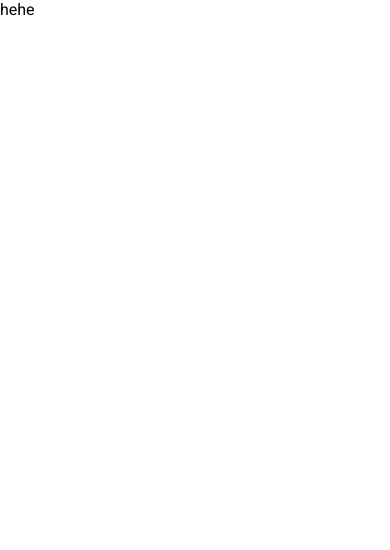
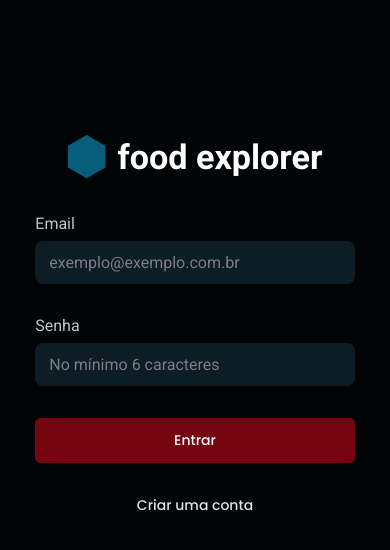
Before and after one commit to eduardonobrega/food-explorer-frontend, a React (Vite) app: page / in a window 390 px wide. Shown: the top 550 px of the page. Built offline with nearby package versions, Linux system fonts and the light colour scheme.

Commit message:
page signIn

```diff
--- a/package.json
+++ b/package.json
@@ -11,6 +11,7 @@
   "dependencies": {
     "react": "^18.2.0",
     "react-dom": "^18.2.0",
+    "react-router-dom": "^6.8.2",
     "styled-components": "^5.3.8"
   },
   "devDependencies": {
--- a/src/main.jsx
+++ b/src/main.jsx
@@ -1,11 +1,17 @@
 import React from 'react';
 import ReactDOM from 'react-dom/client';
+
 import { ThemeProvider } from 'styled-components';
+import theme from './styles/theme';
 import GlobalStyles from './styles/global';
+
+import { SignIn } from './pages/SignIn';
 
 ReactDOM.createRoot(document.getElementById('root')).render(
   <React.StrictMode>
-    <GlobalStyles />
-    <h1>hehe</h1>
+    <ThemeProvider theme={theme.darkTheme}>
+      <GlobalStyles />
+      <SignIn />
+    </ThemeProvider>
   </React.StrictMode>
 );
--- /dev/null
+++ b/src/pages/SignIn/index.jsx
@@ -0,0 +1,49 @@
+import { Input } from '../../components/Input';
+import { Button } from '../../components/Button';
+import { LinkText } from '../../components/LinkText';
+
+import { Container, Form } from './styles';
+
+export function SignIn() {
+  return (
+    <Container>
+      <h1>
+        <svg
+          width="39"
+          height="44"
+          viewBox="0 0 39 44"
+          fill="none"
+          xmlns="http://www.w3.org/2000/svg"
+        >
+          <path
+            d="M19.6574 0L38.4133 10.8287V32.4862L19.6574 43.3149L0.901548 32.4862V10.8287L19.6574 0Z"
+            fill="#065E7C"
+          />
+        </svg>
+        food explorer
+      </h1>
+      <Form onSubmit={(e) => e.preventDefault()}>
+        <h2>Faça login</h2>
+
+        <Input
+          type="email"
+          id="email"
+          label="Email"
+          placeholder="exemplo@exemplo.com.br"
+          required
+        />
+
+        <Input
+          type="password"
+          id="password"
+          label="Senha"
+          placeholder="No mínimo 6 caracteres"
+          minLength="6"
+          required
+        />
+        <Button title="Entrar" />
+        <LinkText name="Criar uma conta" />
+      </Form>
+    </Container>
+  );
+}
--- /dev/null
+++ b/src/pages/SignIn/styles.js
@@ -0,0 +1,300 @@
+import styled from 'styled-components';
+
+export const Container = styled.div`
+  min-height: 100vh;
+  overflow: hidden;
+
+  > h1 {
+    color: ${({ theme }) => theme.LIGHT[100]};
+    font-size: clamp(3.2rem, 2.2rem + 3.125vw, 4.2rem);
+    font-weight: 700;
+
+    -webkit-animation: focus-in-expand 0.7s cubic-bezier(0.25, 0.46, 0.45, 0.94)
+      both;
+    animation: focus-in-expand 0.7s cubic-bezier(0.25, 0.46, 0.45, 0.94) both;
+
+    display: flex;
+    align-items: center;
+    justify-content: center;
+    gap: 1.1rem;
+  }
+
+  @media (min-width: 640px) {
+    padding: 0 7vw;
+    display: flex;
+    justify-content: space-between;
+    align-items: center;
+    gap: 2rem;
+
+    > h1 {
+      margin-top: -2rem;
+      flex-shrink: 0;
+      font-size: clamp(2.6rem, -3.8rem + 10vw, 4.2rem);
+      -webkit-animation: tracking-in-expand 0.7s
+        cubic-bezier(0.215, 0.61, 0.355, 1) 0.65s both;
+      animation: tracking-in-expand 0.7s cubic-bezier(0.215, 0.61, 0.355, 1)
+        0.65s both;
+    }
+  }
+
+  @media (max-width: 640px) {
+    padding-top: 16vh;
+  }
+
+  // keyframes
+
+  @-webkit-keyframes tracking-in-expand {
+    0% {
+      letter-spacing: -0.5em;
+      opacity: 0;
+    }
+    40% {
+      opacity: 0.6;
+    }
+    100% {
+      opacity: 1;
+    }
+  }
+  @keyframes tracking-in-expand {
+    0% {
+      letter-spacing: -0.5em;
+      opacity: 0;
+    }
+    40% {
+      opacity: 0.6;
+    }
+    100% {
+      opacity: 1;
+    }
+  }
+
+  @-webkit-keyframes focus-in-expand {
+    0% {
+      letter-spacing: -0.5em;
+      -webkit-filter: blur(12px);
+      filter: blur(12px);
+      opacity: 0;
+    }
+    100% {
+      -webkit-filter: blur(0px);
+      filter: blur(0px);
+      opacity: 1;
+    }
+  }
+  @keyframes focus-in-expand {
+    0% {
+      letter-spacing: -0.5em;
+      -webkit-filter: blur(12px);
+      filter: blur(12px);
+      opacity: 0;
+    }
+    100% {
+      -webkit-filter: blur(0px);
+      filter: blur(0px);
+      opacity: 1;
+    }
+  }
+`;
+
+export const Form = styled.form`
+  margin: 0 auto;
+  padding: clamp(3.2rem, 1.6941rem + 4.7059vw, 6.4rem);
+  border-radius: 1.6rem;
+
+  display: flex;
+  width: 100%;
+  flex-direction: column;
+  gap: 3.2rem;
+
+  -webkit-animation: bounce-in-bottom 1.1s both;
+  animation: bounce-in-bottom 1.1s both;
+
+  > h2 {
+    display: none;
+  }
+
+  > div:nth-child(4):hover {
+    animation: jello-horizontal 0.9s both;
+  }
+
+  @media (min-width: 640px) {
+    width: min(95%, 476px);
+
+    background-color: ${({ theme }) => theme.DARK[700]};
+    margin: 0;
+
+    -webkit-animation: tilt-in-tr 0.65s cubic-bezier(0.25, 0.46, 0.45, 0.94)
+      both;
+    animation: tilt-in-tr 0.65s cubic-bezier(0.25, 0.46, 0.45, 0.94) both;
+
+    h2 {
+      display: block;
+      text-align: center;
+      font-size: 3.2rem;
+      font-weight: 500;
+      font-family: 'Poppins', sans-serif;
+    }
+  }
+
+  // keyframes
+
+  @keyframes jello-horizontal {
+    0% {
+      transform: scale3d(1, 1, 1);
+    }
+    30% {
+      transform: scale3d(1.25, 0.75, 1);
+    }
+    40% {
+      transform: scale3d(0.75, 1.25, 1);
+    }
+    50% {
+      transform: scale3d(1.15, 0.85, 1);
+    }
+    65% {
+      transform: scale3d(0.95, 1.05, 1);
+    }
+    75% {
+      transform: scale3d(1.05, 0.95, 1);
+    }
+    100% {
+      transform: scale3d(1, 1, 1);
+    }
+  }
+
+  @-webkit-keyframes tilt-in-tr {
+    0% {
+      -webkit-transform: rotateY(-35deg) rotateX(20deg) translate(250px, -250px)
+        skew(-12deg, -15deg);
+      transform: rotateY(-35deg) rotateX(20deg) translate(250px, -250px)
+        skew(-12deg, -15deg);
+      opacity: 0;
+    }
+    100% {
+      -webkit-transform: rotateY(0) rotateX(0deg) translate(0, 0)
+        skew(0deg, 0deg);
+      transform: rotateY(0) rotateX(0deg) translate(0, 0) skew(0deg, 0deg);
+      opacity: 1;
+    }
+  }
+  @keyframes tilt-in-tr {
+    0% {
+      -webkit-transform: rotateY(-35deg) rotateX(20deg) translate(250px, -250px)
+        skew(-12deg, -15deg);
+      transform: rotateY(-35deg) rotateX(20deg) translate(250px, -250px)
+        skew(-12deg, -15deg);
+      opacity: 0;
+    }
+    100% {
+      -webkit-transform: rotateY(0) rotateX(0deg) translate(0, 0)
+        skew(0deg, 0deg);
+      transform: rotateY(0) rotateX(0deg) translate(0, 0) skew(0deg, 0deg);
+      opacity: 1;
+    }
+  }
+
+  @-webkit-keyframes bounce-in-bottom {
+    0% {
+      -webkit-transform: translateY(500px);
+      transform: translateY(500px);
+      -webkit-animation-timing-function: ease-in;
+      animation-timing-function: ease-in;
+      opacity: 0;
+    }
+    38% {
+      -webkit-transform: translateY(0);
+      transform: translateY(0);
+      -webkit-animation-timing-function: ease-out;
+      animation-timing-function: ease-out;
+      opacity: 1;
+    }
+    55% {
+      -webkit-transform: translateY(65px);
+      transform: translateY(65px);
+      -webkit-animation-timing-function: ease-in;
+      animation-timing-function: ease-in;
+    }
+    72% {
+      -webkit-transform: translateY(0);
+      transform: translateY(0);
+      -webkit-animation-timing-function: ease-out;
+      animation-timing-function: ease-out;
+    }
+    81% {
+      -webkit-transform: translateY(28px);
+      transform: translateY(28px);
+      -webkit-animation-timing-function: ease-in;
+      animation-timing-function: ease-in;
+    }
+    90% {
+      -webkit-transform: translateY(0);
+      transform: translateY(0);
+      -webkit-animation-timing-function: ease-out;
+      animation-timing-function: ease-out;
+    }
+    95% {
+      -webkit-transform: translateY(8px);
+      transform: translateY(8px);
+      -webkit-animation-timing-function: ease-in;
+      animation-timing-function: ease-in;
+    }
+    100% {
+      -webkit-transform: translateY(0);
+      transform: translateY(0);
+      -webkit-animation-timing-function: ease-out;
+      animation-timing-function: ease-out;
+    }
+  }
+  @keyframes bounce-in-bottom {
+    0% {
+      -webkit-transform: translateY(500px);
+      transform: translateY(500px);
+      -webkit-animation-timing-function: ease-in;
+      animation-timing-function: ease-in;
+      opacity: 0;
+    }
+    38% {
+      -webkit-transform: translateY(0);
+      transform: translateY(0);
+      -webkit-animation-timing-function: ease-out;
+      animation-timing-function: ease-out;
+      opacity: 1;
+    }
+    55% {
+      -webkit-transform: translateY(65px);
+      transform: translateY(65px);
+      -webkit-animation-timing-function: ease-in;
+      animation-timing-function: ease-in;
+    }
+    72% {
+      -webkit-transform: translateY(0);
+      transform: translateY(0);
+      -webkit-animation-timing-function: ease-out;
+      animation-timing-function: ease-out;
+    }
+    81% {
+      -webkit-transform: translateY(28px);
+      transform: translateY(28px);
+      -webkit-animation-timing-function: ease-in;
+      animation-timing-function: ease-in;
+    }
+    90% {
+      -webkit-transform: translateY(0);
+      transform: translateY(0);
+      -webkit-animation-timing-function: ease-out;
+      animation-timing-function: ease-out;
+    }
+    95% {
+      -webkit-transform: translateY(8px);
+      transform: translateY(8px);
+      -webkit-animation-timing-function: ease-in;
+      animation-timing-function: ease-in;
+    }
+    100% {
+      -webkit-transform: translateY(0);
+      transform: translateY(0);
+      -webkit-animation-timing-function: ease-out;
+      animation-timing-function: ease-out;
+    }
+  }
+`;
--- a/src/styles/global.js
+++ b/src/styles/global.js
@@ -39,10 +39,17 @@ textarea {
 
 body {
   min-height: 100vh;
+
+  background-color: ${({ theme }) => theme.DARK[100]};
+  color: ${({ theme }) => theme.LIGHT[300]};
 }
 
  a {
     text-decoration: none;
+  }
+  button {
+    border: none;
+
   }
   button, a {
     cursor: pointer;
--- a/src/styles/theme.js
+++ b/src/styles/theme.js
@@ -35,12 +35,13 @@ export default {
         300: '#AB222E',
         400: '#AB4D55',
       },
-    },
-    CARROT: '#FBA94C',
-    MINT: '#04D361',
-    CAKE: {
-      100: '#065E7C',
-      200: '#82F3FF',
+      CAKE: {
+        100: '#065E7C',
+        200: '#82F3FF',
+      },
+      CARROT: '#FBA94C',
+
+      MINT: '#04D361',
     },
   },
 };
```
Also changed, not shown: 1 other file (tests, documents, lock files or other folders).
